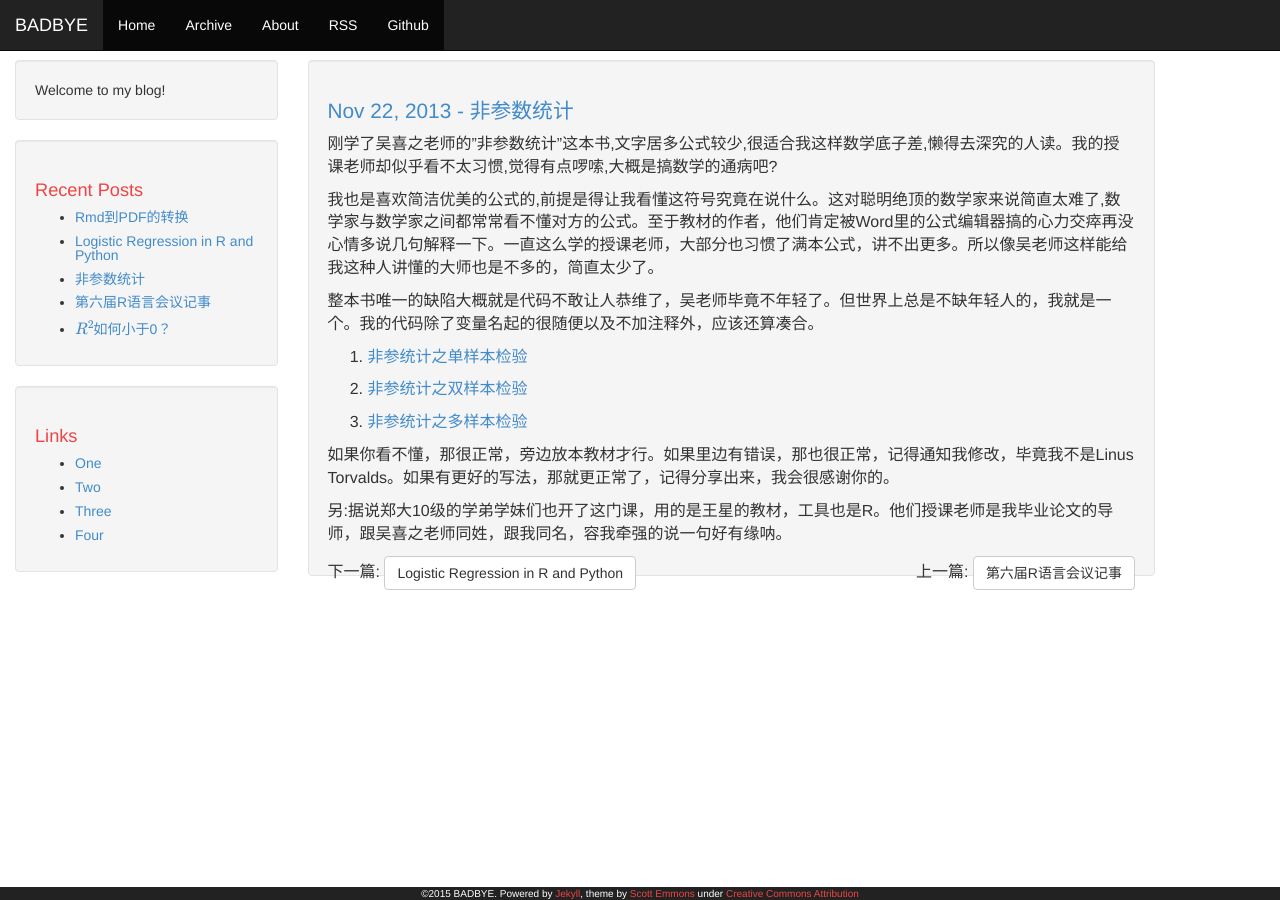
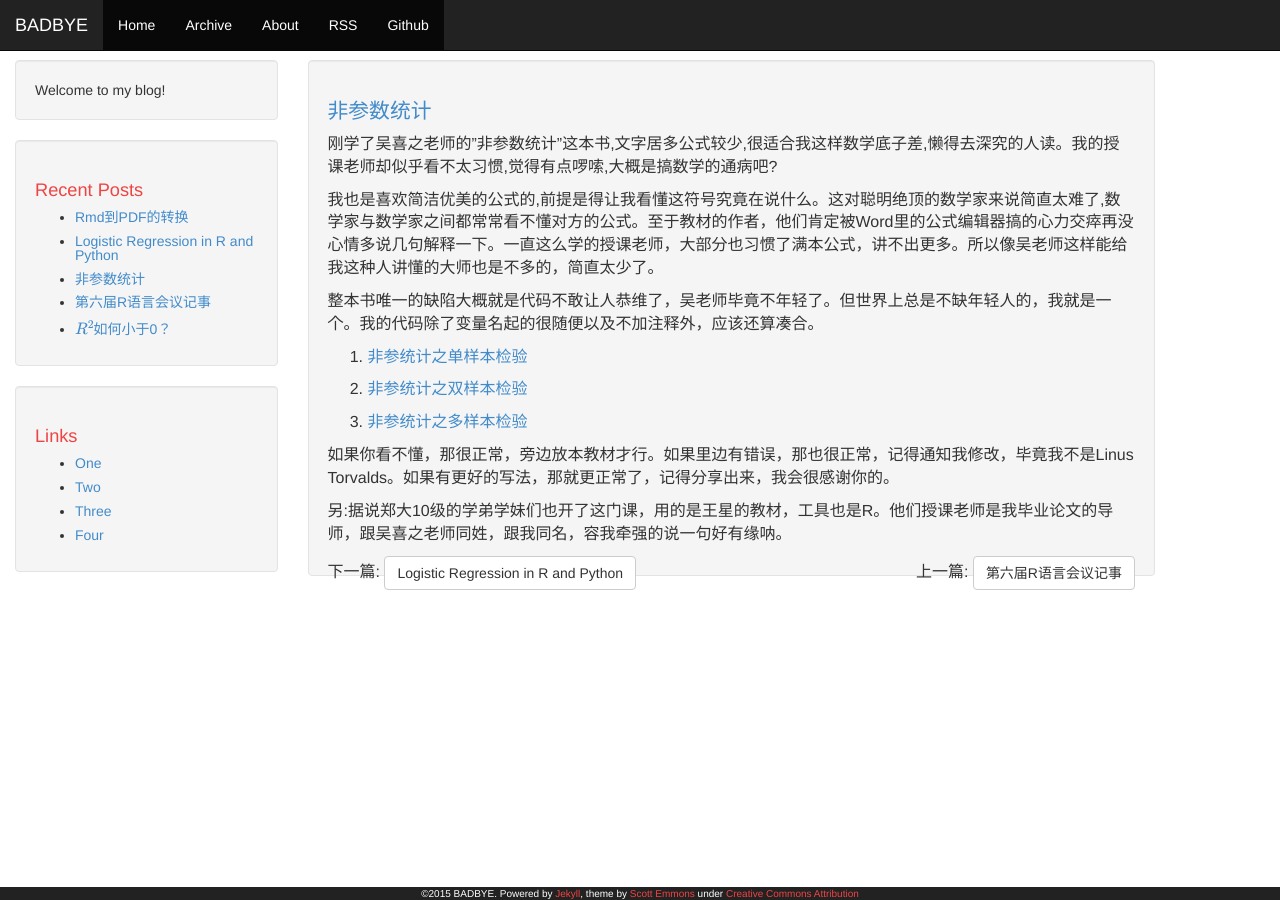
Before and after one commit to badbye/badbye.github.com, a Jekyll site: the page built from _posts/2013-11-23-非参数统计.md, in a window 1280 px wide. Built offline with Jekyll 4.4.1, drawn with Linux system fonts in a browser that asks for light colours; Markdown is read by kramdown in place of the engine named in the settings; formulas are drawn with MathJax 3; comment, search, counter and statistics services are not loaded.

```diff
--- a/_layouts/post.html
+++ b/_layouts/post.html
@@ -8,7 +8,7 @@
         <div class="col-md-9">
           <div class="article">
             <div class="well">
-                <h1><a href="{{ site.url}}{{ page.url }}">{{ page.date | date: "%b %-d, %Y" }} - {{ page.title }}</a></h1>
+                <h1><a href="{{ site.url}}{{ page.url }}">{{ page.title }}</a></h1>
                 <div class="post-content">
                     {{ content }}
                 </div>
```
